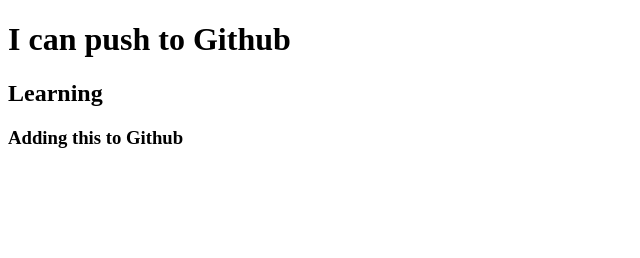
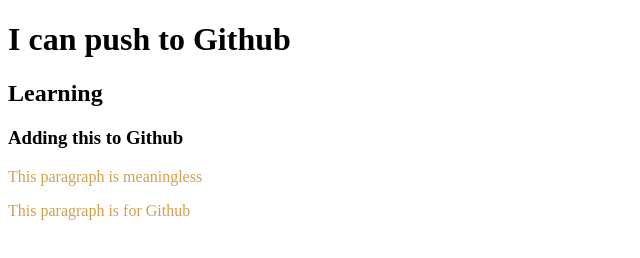
Before and after one commit to nazia-parvin/my-second-reposiroty, a plain HTML site: page index.html in a window 1280 px wide. Shown: the whole page, without its empty margins (0-640 px from the left). Drawn offline with Linux system fonts and the light colour scheme.

Commit message:
adding css

```diff
--- a/index.html
+++ b/index.html
@@ -5,10 +5,13 @@
     <meta http-equiv="X-UA-Compatible" content="IE=edge">
     <meta name="viewport" content="width=device-width, initial-scale=1.0">
     <title>My second Github repo</title>
+    <link rel="stylesheet" href="style.css">
 </head>
 <body>
     <h1>I can push to Github</h1>
     <h2>Learning</h2>
     <h3>Adding this to Github</h3>
+    <p>This paragraph is meaningless</p>
+    <p>This paragraph is for Github</p>
 </body>
 </html>
--- /dev/null
+++ b/style.css
@@ -0,0 +1,3 @@
+p{
+    color: rgb(212, 159, 78);
+}
```
